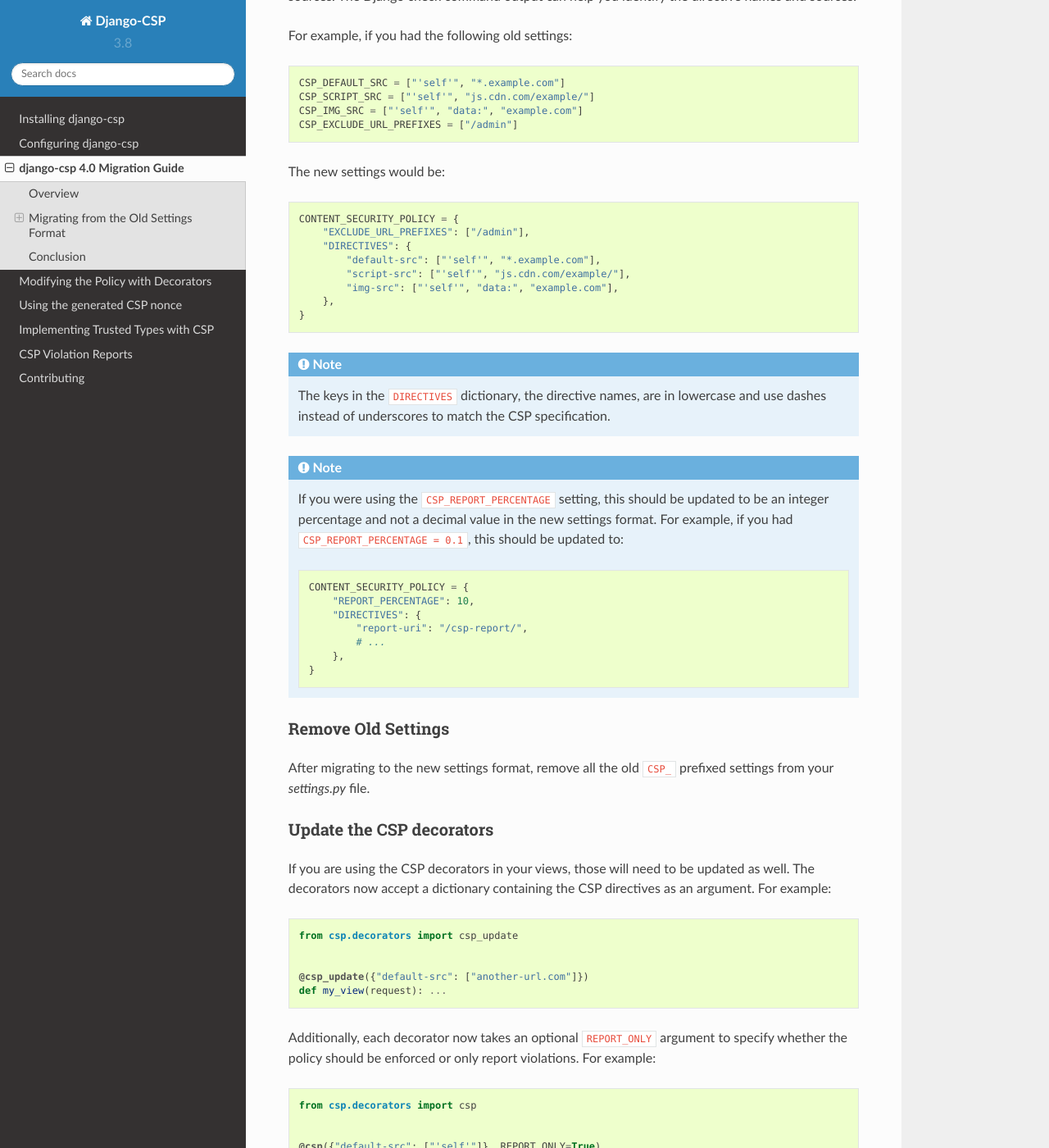
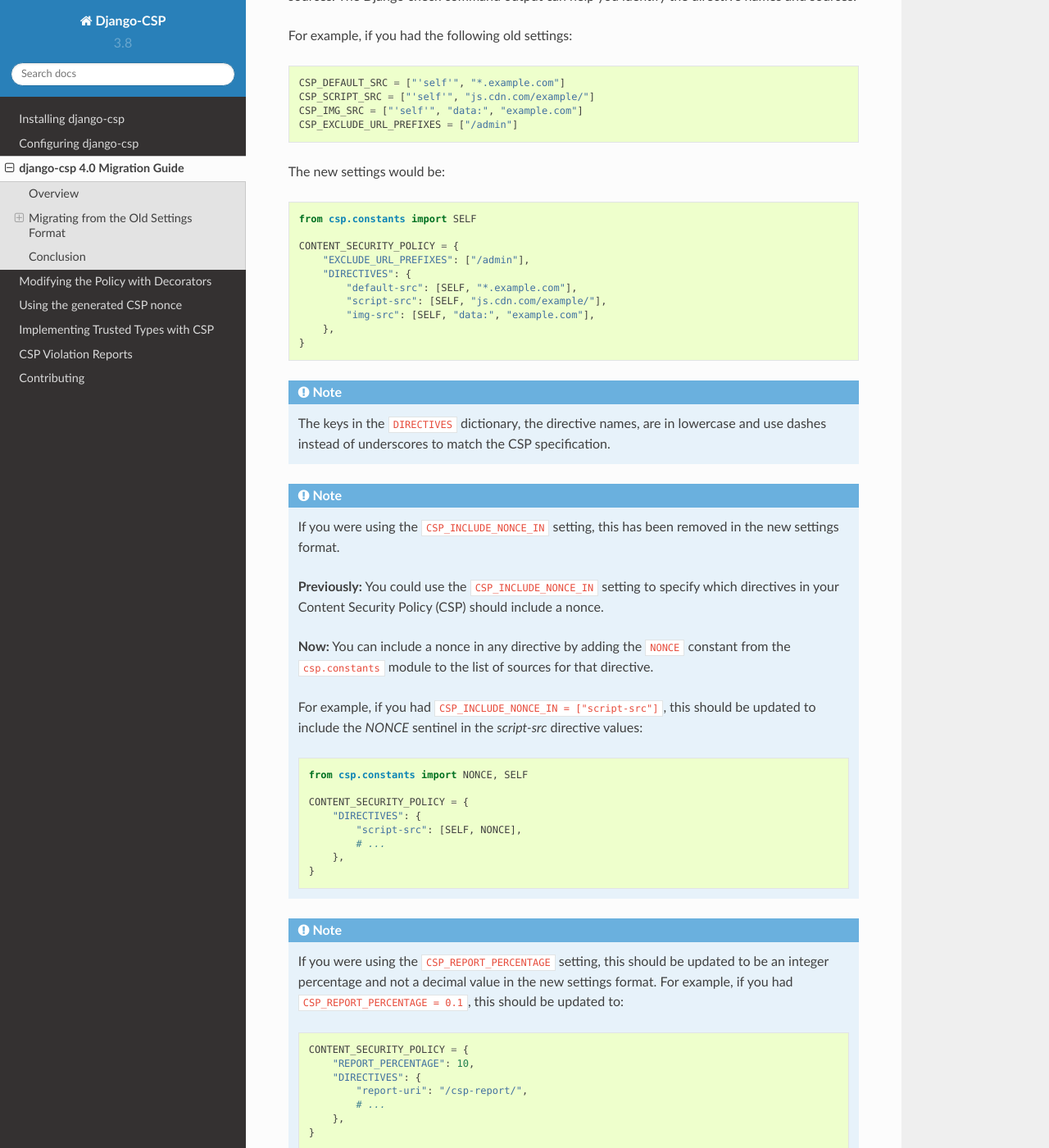
Before and after one commit to mozilla/django-csp, a Sphinx documentation site: the page built from docs/migration-guide.rst, in a window 1280 px wide and 1400 px high, scrolled down 1537 px. Shown: the whole window at 82% size. Built offline with Sphinx 7.4.7 and the Read the Docs theme 2.0.0, drawn with Linux system fonts in a browser that asks for light colours; some of the changed text lies outside the part shown.

Commit message:
Move to NONCE sentinel instead of 'include-nonce-in'

```diff
--- a/docs/migration-guide.rst
+++ b/docs/migration-guide.rst
@@ -87,12 +87,14 @@ The new settings would be:
 
 .. code-block:: python
 
+    from csp.constants import SELF
+
     CONTENT_SECURITY_POLICY = {
         "EXCLUDE_URL_PREFIXES": ["/admin"],
         "DIRECTIVES": {
-            "default-src": ["'self'", "*.example.com"],
-            "script-src": ["'self'", "js.cdn.com/example/"],
-            "img-src": ["'self'", "data:", "example.com"],
+            "default-src": [SELF, "*.example.com"],
+            "script-src": [SELF, "js.cdn.com/example/"],
+            "img-src": [SELF, "data:", "example.com"],
         },
     }
 
@@ -100,6 +102,31 @@ The new settings would be:
 
     The keys in the ``DIRECTIVES`` dictionary, the directive names, are in lowercase and use dashes
     instead of underscores to match the CSP specification.
+
+.. note::
+
+    If you were using the ``CSP_INCLUDE_NONCE_IN`` setting, this has been removed in the new settings
+    format.
+
+    **Previously:** You could use the ``CSP_INCLUDE_NONCE_IN`` setting to specify which directives in
+    your Content Security Policy (CSP) should include a nonce.
+
+    **Now:** You can include a nonce in any directive by adding the ``NONCE`` constant from the
+    ``csp.constants`` module to the list of sources for that directive.
+
+    For example, if you had ``CSP_INCLUDE_NONCE_IN = ["script-src"]``, this should be updated to
+    include the `NONCE` sentinel in the `script-src` directive values:
+
+    .. code-block:: python
+
+        from csp.constants import NONCE, SELF
+
+        CONTENT_SECURITY_POLICY = {
+            "DIRECTIVES": {
+                "script-src": [SELF, NONCE],
+                # ...
+            },
+        }
 
 .. note::
 
@@ -142,10 +169,11 @@ policy should be enforced or only report violations. For example:
 
 .. code-block:: python
 
+    from csp.constants import SELF
     from csp.decorators import csp
 
 
-    @csp({"default-src": ["'self'"]}, REPORT_ONLY=True)
+    @csp({"default-src": [SELF]}, REPORT_ONLY=True)
     def my_view(request): ...
 
 Due to the addition of the ``REPORT_ONLY`` argument and for consistency, the ``csp_exempt``
--- a/docs/nonce.rst
+++ b/docs/nonce.rst
@@ -1,7 +1,7 @@
 ==============================
 Using the generated CSP nonce
 ==============================
-When ``include-nonce-in`` is configured, the nonce value is returned in the CSP headers **if it is
+When ``NONCE`` is included in a directive, the nonce value is returned in the CSP headers **if it is
 used**, e.g. by evaluating the nonce in your template.  To actually make the browser do anything
 with this value, you will need to include it in the attributes of the tags that you wish to mark as
 safe.
@@ -37,8 +37,8 @@ appended to any script element like so -
 		var hello="world";
 	</script>
 
-Assuming the ``include-nonce-in`` list contains the ``script-src`` directive, this will result in
-the above script being allowed.
+Assuming the ``NONCE`` sentinel is included in the ``script-src`` directive, this will result in the
+above script being allowed.
 
 .. Note::
 
```
Also changed, not shown: docs/configuration.rst (+30 -16 lines), 10 other files.
